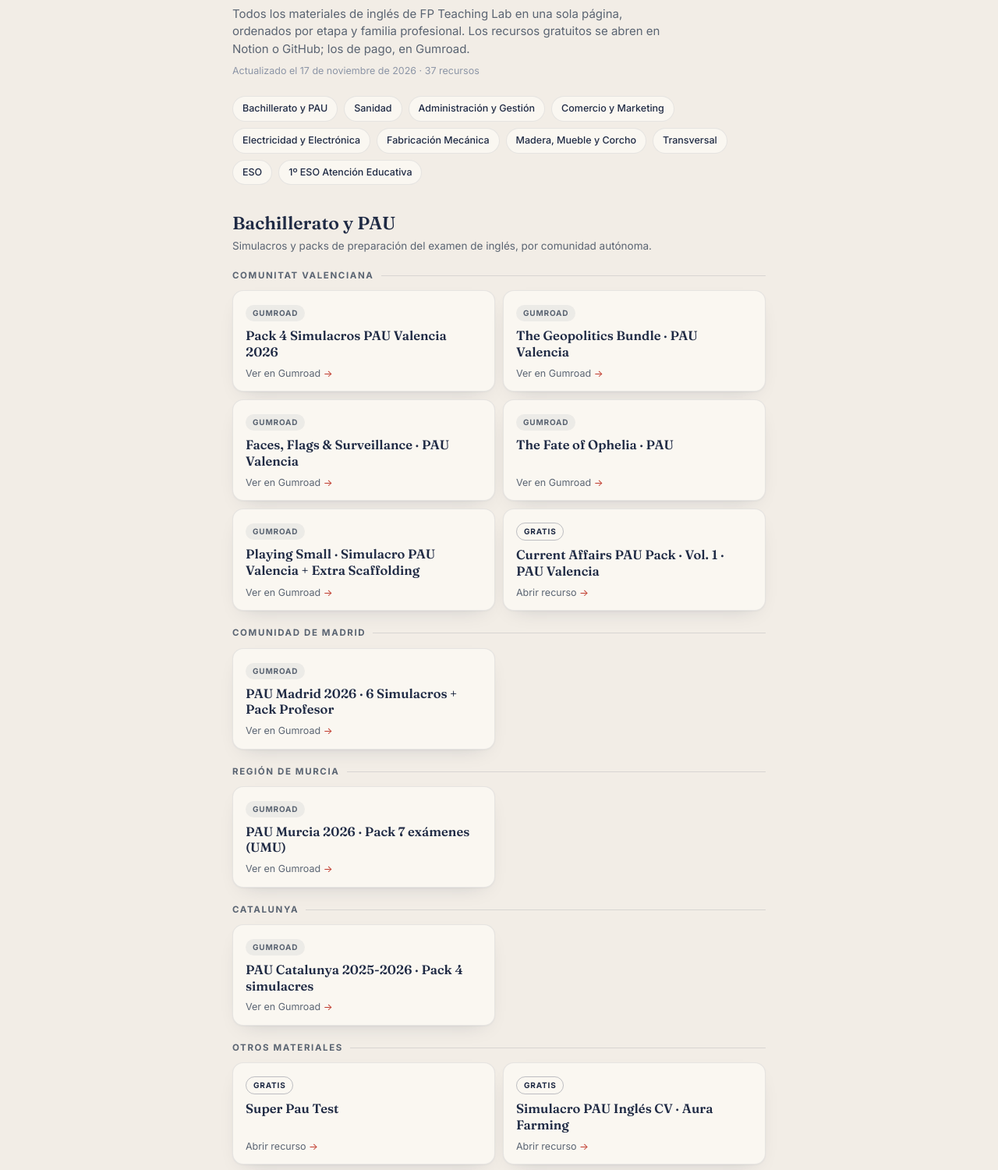
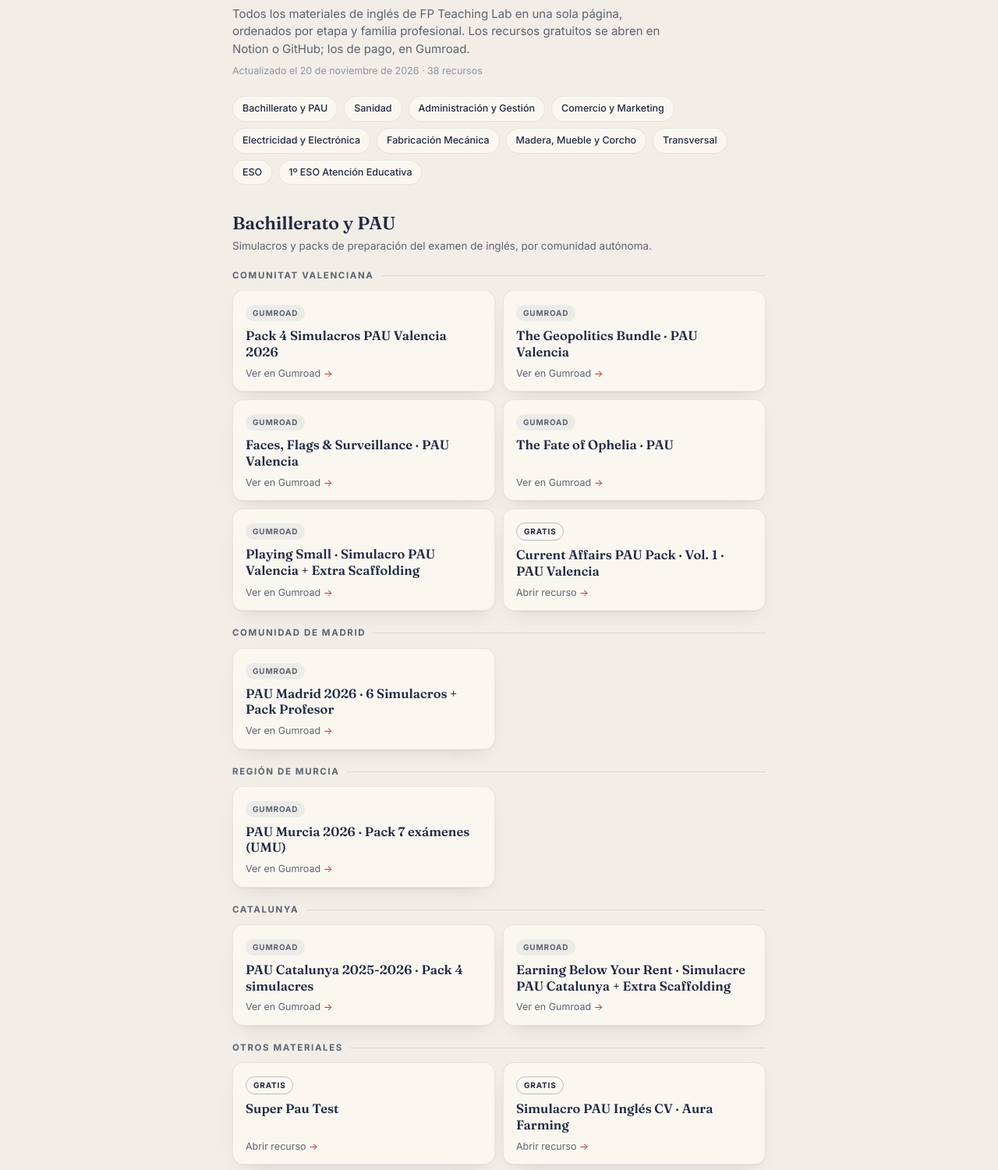
Before and after one commit to mariasantulario-svg/mariasantulario-svg.github.io, a plain HTML site: page catalogo.html in a window 1280 px wide. Shown: the part 201-1701 px from the top of the page at 78% size. Drawn offline with Linux system fonts and the light colour scheme.

Commit message:
Catalogo, paginas de producto y sitemap actualizados automaticamente

```diff
--- a/catalogo.html
+++ b/catalogo.html
@@ -5,7 +5,7 @@
 <meta name="viewport" content="width=device-width, initial-scale=1">
 <title>Catálogo de recursos de inglés para FP, Bachillerato y PAU · FP Teaching Lab</title>
 <meta name="description" content="Materiales de inglés de FP Teaching Lab: simulacros PAU por comunidad, recursos para ciclos de FP por familia profesional y materiales gratuitos.">
-<meta name="last-modified" content="2026-11-17">
+<meta name="last-modified" content="2026-11-20">
 <link rel="canonical" href="https://mariasantulario-svg.github.io/catalogo.html">
 <meta property="og:type" content="website">
 <meta property="og:title" content="Catálogo de recursos de inglés para FP, Bachillerato y PAU · FP Teaching Lab">
@@ -79,7 +79,7 @@
     <a class="volver" href="https://mariasantulario-svg.github.io/">← Volver a la portada</a>
     <h1>Recursos de inglés para FP, Bachillerato y PAU</h1>
     <p class="intro">Todos los materiales de inglés de FP Teaching Lab en una sola página, ordenados por etapa y familia profesional. Los recursos gratuitos se abren en Notion o GitHub; los de pago, en Gumroad.</p>
-    <p class="fecha">Actualizado el 17 de noviembre de 2026 · 37 recursos</p>
+    <p class="fecha">Actualizado el 20 de noviembre de 2026 · 38 recursos</p>
     <nav class="indice" aria-label="Secciones del catálogo">
         <a href="#pau">Bachillerato y PAU</a>
         <a href="#sanidad">Sanidad</a>
@@ -173,6 +173,13 @@
           <a href="https://mariasantuario.gumroad.com/l/paucat" target="_blank" rel="noopener">
             <span class="item-top"><span class="tag tag-pago">Gumroad</span></span>
             <span class="item-titulo">PAU Catalunya 2025-2026 · Pack 4 simulacres</span>
+            <span class="item-cta">Ver en Gumroad <span aria-hidden="true">→</span></span>
+          </a>
+        </li>
+        <li class="item">
+          <a href="https://mariasantuario.gumroad.com/l/yowoqg" target="_blank" rel="noopener">
+            <span class="item-top"><span class="tag tag-pago">Gumroad</span></span>
+            <span class="item-titulo">Earning Below Your Rent · Simulacre PAU Catalunya + Extra Scaffolding</span>
             <span class="item-cta">Ver en Gumroad <span aria-hidden="true">→</span></span>
           </a>
         </li>
--- a/sitemap.xml
+++ b/sitemap.xml
@@ -5,7 +5,7 @@
   </url>
   <url>
     <loc>https://mariasantulario-svg.github.io/catalogo.html</loc>
-    <lastmod>2026-11-17</lastmod>
+    <lastmod>2026-11-20</lastmod>
   </url>
   <url>
     <loc>https://mariasantulario-svg.github.io/productos/astro-hr-interview.html</loc>
```
